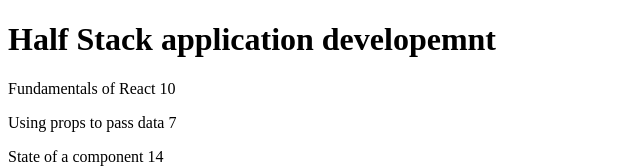
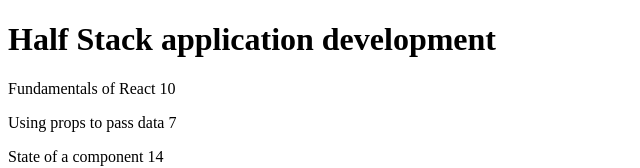
Before and after one commit to Sanwicklith/part_1, a React (Vite) app: page / in a window 1280 px wide. Shown: the top 168 px of the page, without its empty margins (0-640 px from the left). Built offline with nearby package versions, Linux system fonts and the light colour scheme.

Commit message:
exercise 1.5

```diff
--- a/src/App.jsx
+++ b/src/App.jsx
@@ -3,8 +3,9 @@ import Header from "./Header";
 import Total from "./Total";
 
 function App() {
-  const course = "Half Stack application developemnt";
-  const parts = [
+  const course = {
+    name: "Half Stack application development",
+    parts: [
       {
         name: "Fundamentals of React",
         exercises: 10,
@@ -17,13 +18,14 @@ function App() {
         name: "State of a component",
         exercises: 14,
       },
-  ];
+    ],
+  };
 
   return (
     <>
       <Header course={course} />
-      <Content parts={parts} />
-      <Total parts={parts} />
+      <Content parts={course} />
+      <Total parts={course} />
     </>
   );
 }
--- a/src/Content.jsx
+++ b/src/Content.jsx
@@ -3,9 +3,9 @@ import Part from "./Part";
 const Content = ({ parts }) => {
   return (
     <div>
-      <Part part={parts[0]} />
-      <Part part={parts[1]} />
-      <Part part={parts[2]} />
+      <Part part={parts.parts[0]} />
+      <Part part={parts.parts[1]} />
+      <Part part={parts.parts[2]} />
     </div>
   );
 };
--- a/src/Header.jsx
+++ b/src/Header.jsx
@@ -1,7 +1,7 @@
 const Header = ({ course }) => {
   return (
     <div>
-      <h1>{course}</h1>
+      <h1>{course.name}</h1>
     </div>
   );
 };
--- a/src/Total.jsx
+++ b/src/Total.jsx
@@ -3,7 +3,9 @@ const Total = ({ parts }) => {
     <div>
       <p>
         Number of exercises{" "}
-        {parts[0].exercises + parts[1].exercises + parts[2].exercises}{" "}
+        {parts.parts[0].exercises +
+          parts.parts[1].exercises +
+          parts.parts[2].exercises}{" "}
       </p>
     </div>
   );
```
Lines whose indentation alone changed are shown as unchanged.
